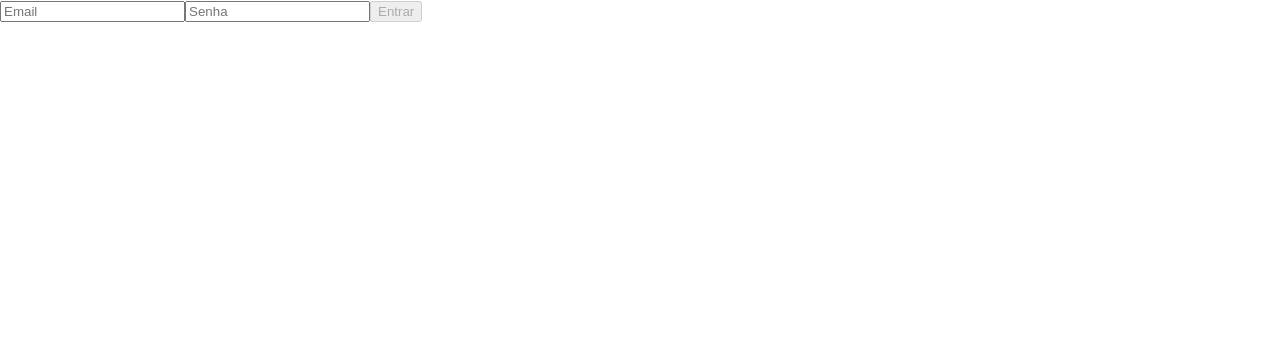
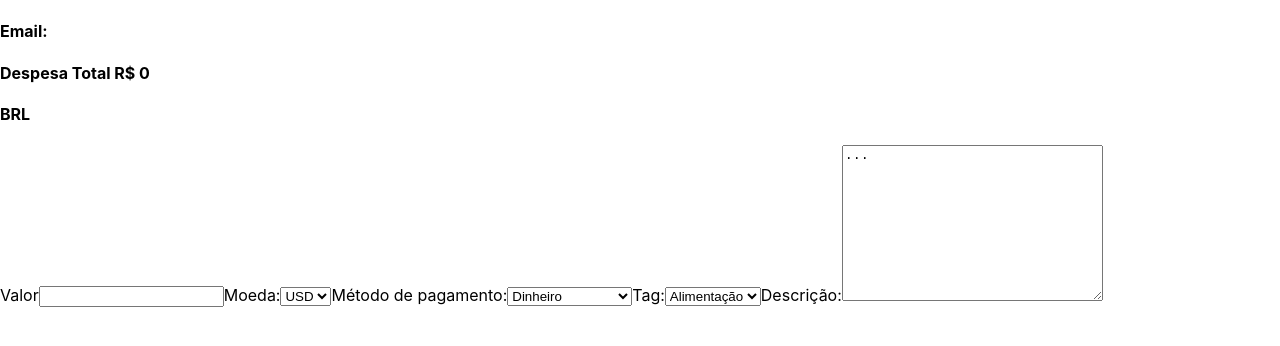
Before and after one commit to cae07/sd-013-a-project-trybewallet, a React (Create React App) app: page /carteira in a window 1280 px wide. Shown: the top 346 px of the page. Built offline with nearby package versions, Linux system fonts and the light colour scheme.

Commit message:
requisitos 3,4,5 e 6

```diff
--- a/src/App.js
+++ b/src/App.js
@@ -8,8 +8,8 @@ class App extends React.Component {
   render() {
     return (
       <Switch>
-        <Route path="/" component={ Login } />
-        <Route path="/carteira" component={ Wallet } />
+        <Route exact path="/" component={ Login } />
+        <Route exact path="/carteira" component={ Wallet } />
       </Switch>
     );
   }
--- a/src/pages/Login.js
+++ b/src/pages/Login.js
@@ -17,10 +17,10 @@ class Login extends React.Component {
   }
 
   handleSubmit() {
-    const { dispatchSetValue } = this.props;
+    const { dispatchSetValue, history } = this.props;
     const { email } = this.state;
     dispatchSetValue(email);
-    console.log(this.props);
+    history.push('/');
   }
 
   handleChange() {
--- a/src/pages/Wallet.js
+++ b/src/pages/Wallet.js
@@ -1,36 +1,41 @@
+import PropTypes from 'prop-types';
 import React from 'react';
+import { connect } from 'react-redux';
 
 class Wallet extends React.Component {
   render() {
+    const { email } = this.props;
     return (
       <>
         <header>
-          <h1>header</h1>
+          <h4 data-testid="email-field">{ `Email: ${email}` }</h4>
+          <h4 data-testid="total-field">{ `Despesa Total R$ ${0}` }</h4>
+          <h4 data-testid="header-currency-field">BRL</h4>
         </header>
         <form>
           <label htmlFor="value">
             Valor
-            <input data-testid="value" type="number" />
+            <input type="number" id="value" />
           </label>
           <label htmlFor="currency">
-            Moeda
-            <select data-testid="currency">
+            Moeda:
+            <select id="currency">
               <option value="usd">USD</option>
               <option value="eur">EUR</option>
               <option value="brl">BRL</option>
             </select>
           </label>
           <label htmlFor="paymentMethod">
-            Método de pagamento
-            <select data-testid="paymentMethod">
+            Método de pagamento:
+            <select id="paymentMethod">
               <option value="deposit">Dinheiro</option>
               <option value="credit">Cartão de crédito</option>
-              <option value="debit">Cartão de debito</option>
+              <option value="debit">Cartão de débito</option>
             </select>
           </label>
           <label htmlFor="tag">
-            Tag
-            <select data-testid="tag">
+            Tag:
+            <select id="tag">
               <option value="food">Alimentação</option>
               <option value="leisure">Lazer</option>
               <option value="work">Trabalho</option>
@@ -38,10 +43,20 @@ class Wallet extends React.Component {
               <option value="health">saúde</option>
             </select>
           </label>
+          <label htmlFor="description">
+            Descrição:
+            <textarea id="description" cols="30" rows="10">...</textarea>
+          </label>
         </form>
       </>
     );
   }
 }
 
-export default Wallet;
+Wallet.propTypes = {
+  email: PropTypes.string,
+}.isRequired;
+
+const mapStateToProps = (state) => ({ email: state.user.email });
+
+export default connect(mapStateToProps, null)(Wallet);
```
Also changed, not shown: 1 other file (tests, documents, lock files or other folders).
